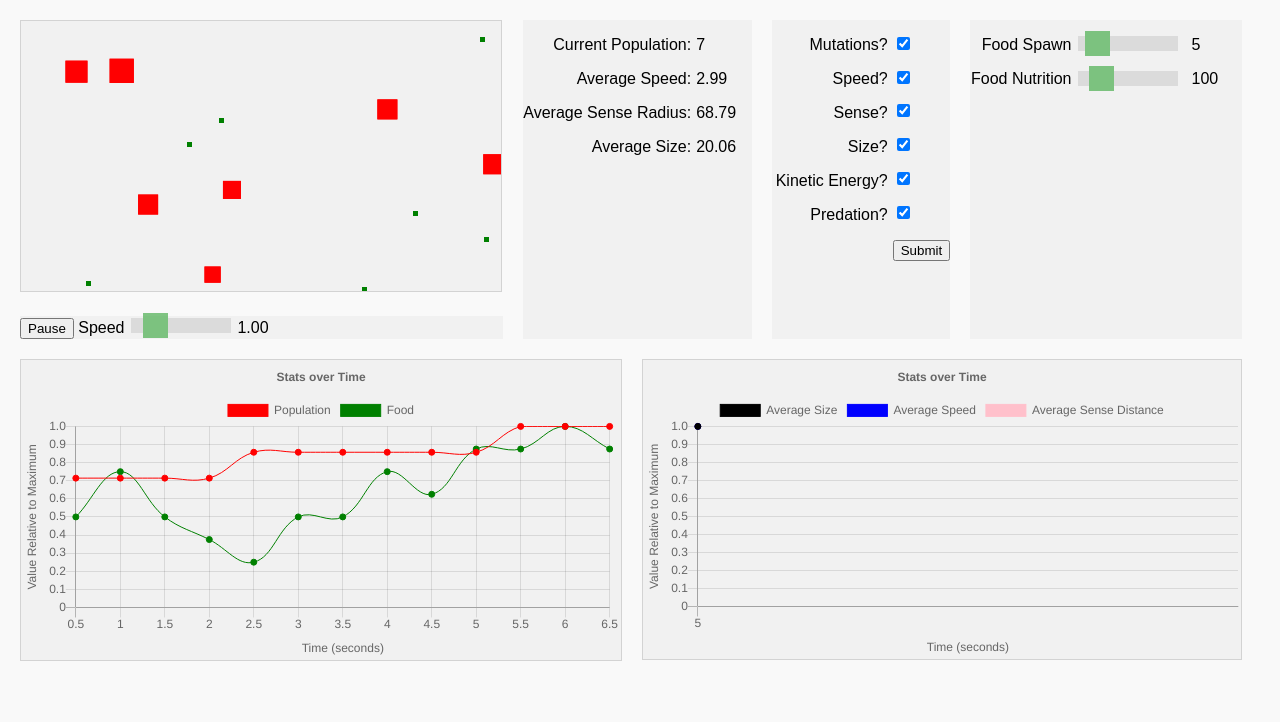
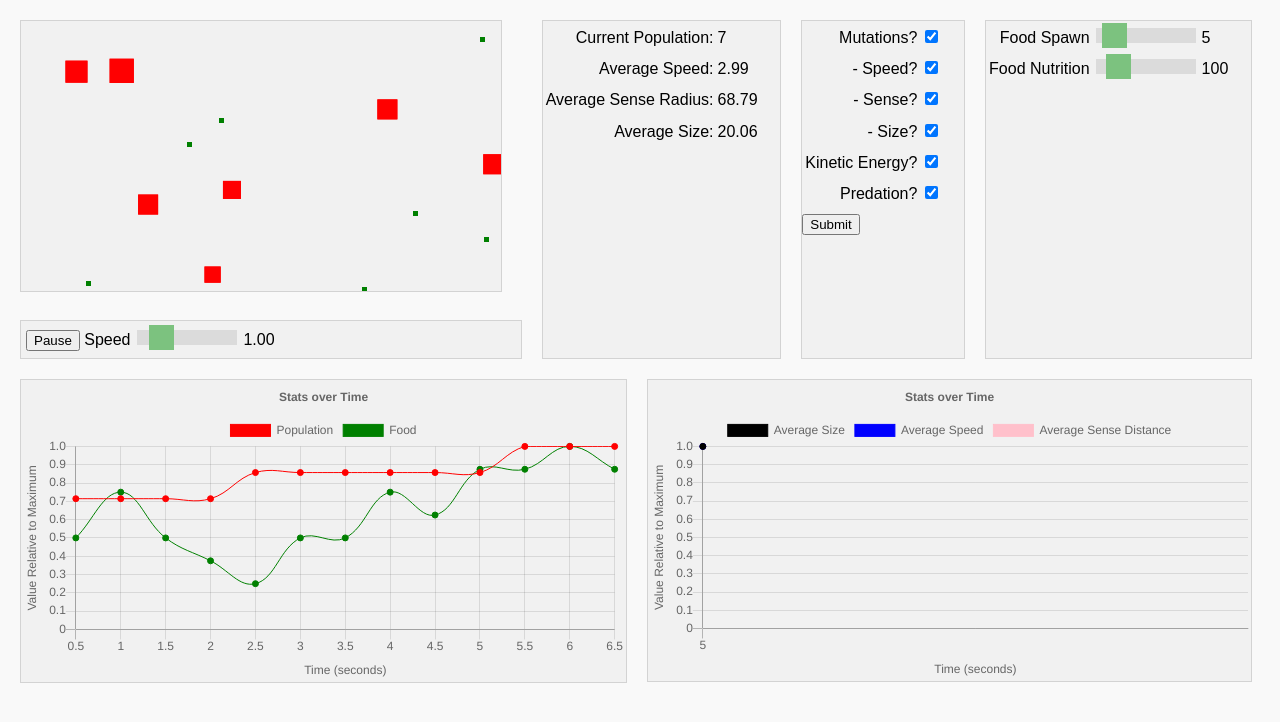
Before and after one commit to GarethHarcombe/bioSimulation, a PHP site: page / in a window 1280 px wide. Shown: the top 722 px of the page. Run offline with PHP 8.4, Linux system fonts and the light colour scheme; some libraries are stand-ins or nearby versions.

Commit message:
Reworked the information sections using tables so that they scale better when the window is resized.

```diff
--- a/index.php
+++ b/index.php
@@ -21,72 +21,80 @@
 				</div>
 
 				<form class="form_container" action="<?php echo htmlspecialchars($_SERVER["PHP_SELF"]);?>" method="get">
-					<div class="form_text">
-						<p>Mutations?</p>
-						<p>Speed?</p>
-						<p>Sense?</p>
-						<p>Size?</p>
-						<p>Kinetic Energy?</p>
-						<p>Predation?</p>
-					</div>
+					<table>
+						<tr>
+							<td>Mutations?</td>
+							<td><input type="hidden" name="mutations" value="false"/>
+							<input type="checkbox" id="mutations_checkbox" name="mutations" value="true"/></td>
+						</tr>
+						<tr>
+							<td> - Speed?</td>
+							<td><input type="hidden" name="mutations_speed" value="false"/>
+							<input type="checkbox" id="mutations_speed_checkbox" name="mutations_speed" value="true"/></td>
+						</tr>
+						<tr>
+							<td> - Sense?</td>
+							<td><input type="hidden" name="mutations_sense" value="false"/>
+							<input type="checkbox" id="mutations_sense_checkbox" name="mutations_sense" value="true"/></td>
+						</tr>
+						<tr>
+							<td> - Size?</td>
+							<td><input type="hidden" name="mutations_size" value="false"/>
+							<input type="checkbox" id="mutations_size_checkbox" name="mutations_size" value="true"/></td>
+						</tr>
+						<tr>
+							<td>Kinetic Energy?</td>
+							<td><input type="hidden" name="kinetic_energy" value="false"/>
+							<input type="checkbox" id="kinetic_checkbox" name="kinetic_energy" value="true"/></td>
+						</tr>
+						<tr>
+							<td>Predation?</td>
+							<td><input type="hidden" name="predation" value="false"/>
+						<input type="checkbox" id="predation_checkbox" name="predation" value="true"/></td>
+						</tr>
+					</table>
 
-					<div class="form_input">
-						<input type="hidden" name="mutations" value="false"/>
-						<input type="checkbox" id="mutations_checkbox" name="mutations" value="true"/>
-						<br>
-						<input type="hidden" name="mutations_speed" value="false"/>
-						<input type="checkbox" id="mutations_speed_checkbox" name="mutations_speed" value="true"/>
-						<br>
-						<input type="hidden" name="mutations_sense" value="false"/>
-						<input type="checkbox" id="mutations_sense_checkbox" name="mutations_sense" value="true"/>
-						<br>
-						<input type="hidden" name="mutations_size" value="false"/>
-						<input type="checkbox" id="mutations_size_checkbox" name="mutations_size" value="true"/>
-						<br>
-						<input type="hidden" name="kinetic_energy" value="false"/>
-						<input type="checkbox" id="kinetic_checkbox" name="kinetic_energy" value="true"/>
-						<br>
-						<input type="hidden" name="predation" value="false"/>
-						<input type="checkbox" id="predation_checkbox" name="predation" value="true"/>
-						<br>
-						<input type="hidden" name="speed" id="speed_hidden" value="20"/>
-						<input type="hidden" name="spawn" id="spawn_hidden" value="10"/>
-						<input type="hidden" name="nutrition" id="nutrition_hidden" value="100"/>
-						<input type="submit">
-					</div>
+					<input type="hidden" name="speed" id="speed_hidden" value="20"/>
+					<input type="hidden" name="spawn" id="spawn_hidden" value="10"/>
+					<input type="hidden" name="nutrition" id="nutrition_hidden" value="100"/>
+					<input type="submit">
 				</form>
 
 				<div class="slide_container">
-					<div class="slide_text">
-						<p>Food Spawn</p>
-						<p>Food Nutrition</p>
-					</div>
+					<table>
+						<tr>
+							<td>Food Spawn</td>
+							<td><input type="range" min="1" max="50" value="5" class="slider" id="food_spawn_slider"></td>
+							<td><span id="food_spawn_value"></span></td>
+						</tr>
 
-					<div class="slide_sliders">
-						<input type="range" min="1" max="50" value="5" class="slider" id="food_spawn_slider"><br>
-						<input type="range" min="20" max="600" value="100" class="slider" id="food_value_slider">
-					</div>
-
-					<div class="slide_output">
-						<span id="food_spawn_value"></span><br>
-						<span id="food_value_value"></span>
-					</div>
+						<tr>
+							<td>Food Nutrition</td>
+							<td><input type="range" min="20" max="600" value="100" class="slider" id="food_value_slider"></td>
+							<td><span id="food_value_value"></span></td>
+						</tr>
+					</table>
 				</div>
 
 				<div class="information_container">
-					<div class="information_text">
-						<p>Current Population: </p>
-						<p>Average Speed: </p>
-						<p>Average Sense Radius: </p>
-						<p>Average Size: </p>
-					</div>
-
-					<div class="information_output">
-						<span id="population_value"></span><br>
-						<span id="average_speed_value"></span><br>
-						<span id="average_sense_value"></span><br>
-						<span id="average_size_value"></span>
-					</div>
+					<table>
+						<tr>
+							<td>Current Population:</td>
+							<td><span id="population_value"></span></td>
+						</tr>
+						<tr>
+							<td>Average Speed:</td>
+							<td><span id="average_speed_value"></span></td>
+						</tr>
+						<tr>
+							<td>Average Sense Radius:</td>
+							<td><span id="average_sense_value"></span></td>
+						</tr>
+						<tr>
+							<td>Average Size:</td>
+							<td><span id="average_size_value"></span></td>
+						</tr>
+					</table>
 				</div>
 			</section>
 
--- a/style.css
+++ b/style.css
@@ -3,17 +3,19 @@
     --dark: #000;
     --light: #fff;
     --shadow: 0 1px 5px rgba(104, 104, 104, 0.8);
+    --border: 1px solid #d3d3d3;
 }
 
 html {
     box-sizing: border-box;
     font-family: Arial, Helvetica, sans-serif;
     color: var(--dark);
+    line-height: 1.7;
 }
 
 body {
     background: #f9f9f9;
-    margin: 20px 40px 20px 20px;
+    margin: 20px 30px 20px 20px;
 }
 
 .wrapper {
@@ -31,63 +33,41 @@ body {
 
 canvas {
     grid-area: canvas;
-    border: 1px solid #d3d3d3;
+    border: var(--border);
     background-color: var(--primary);
+}
+
+.simulation {
+    text-align: center;
 }
 
 .information_container {
     grid-area: information;
     background: var(--primary);
-    display: grid;
-    grid-gap: 5px;
-    grid-template-columns: 3fr 1fr;
-}
-
-.information_output span {
-    display: inline-block;
-    margin-top: 1rem;
-}
-
-.information_text {
-    text-align: right;
+    border: var(--border);
 }
 
 .form_container {
     grid-area: form;
     background: var(--primary);
-    display: grid;
-    grid-gap: 5px;
-    grid-template-columns: 2fr 1fr;
+    border: var(--border);
 }
 
-.form_container input {
-    margin-top: 1.05rem;
-}
-
-.form_container p {
+.form_container table td:nth-child(odd), .slide_container td:first-child, .information_container table td:nth-child(odd) {
     text-align: right;
 }
 
 .slide_container {
     grid-area: slider;
     background: var(--primary);
-    display: grid;
-    grid-gap: 5px;
-    grid-template-columns: 2fr 110px 1fr;
-}
-
-.slide_text {
-    text-align: right;
-}
-
-.slide_sliders input, .slide_output span {
-    display: inline-block;
-    margin-top: 1rem;
+    border: var(--border);
 }
 
 .pause_play {
     grid-area: pause_play;
     background: var(--primary);
+    border: var(--border);
+    padding: 5px;
 }
 
 .bottom_container {
```
